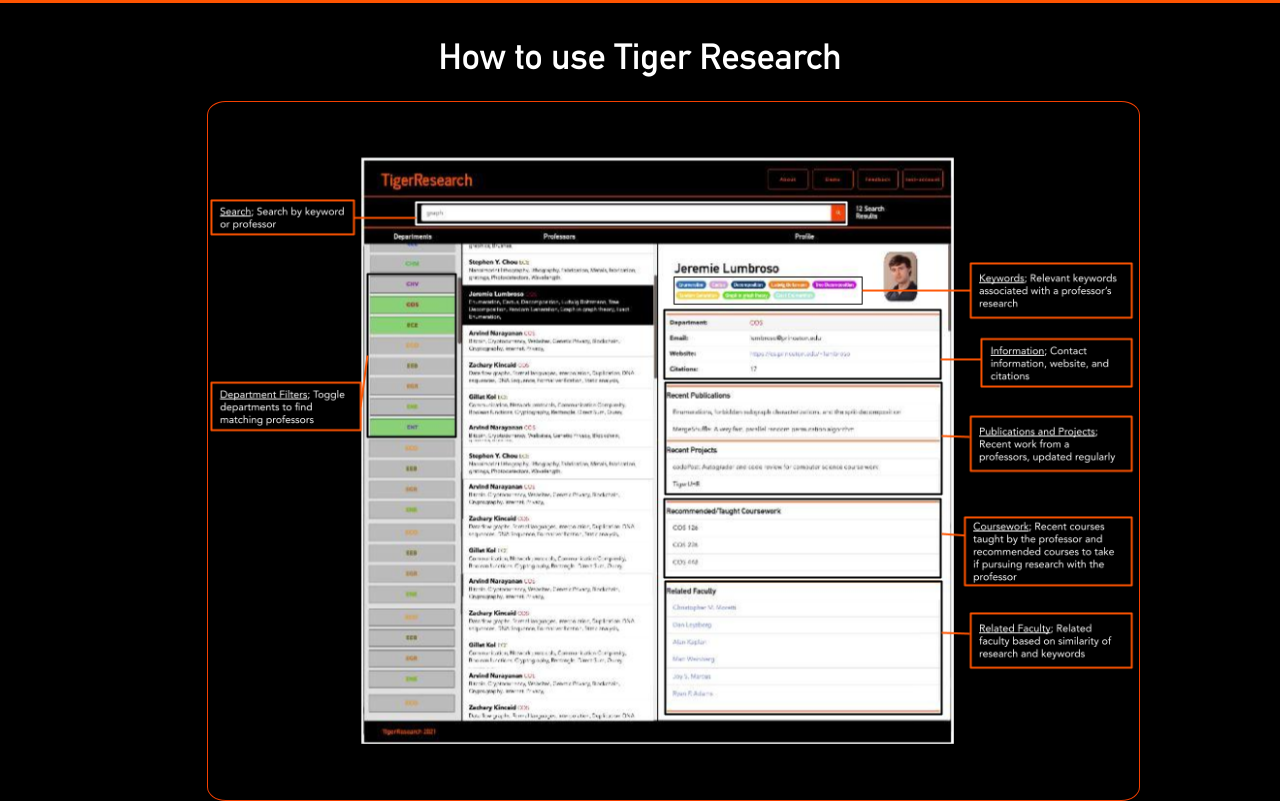
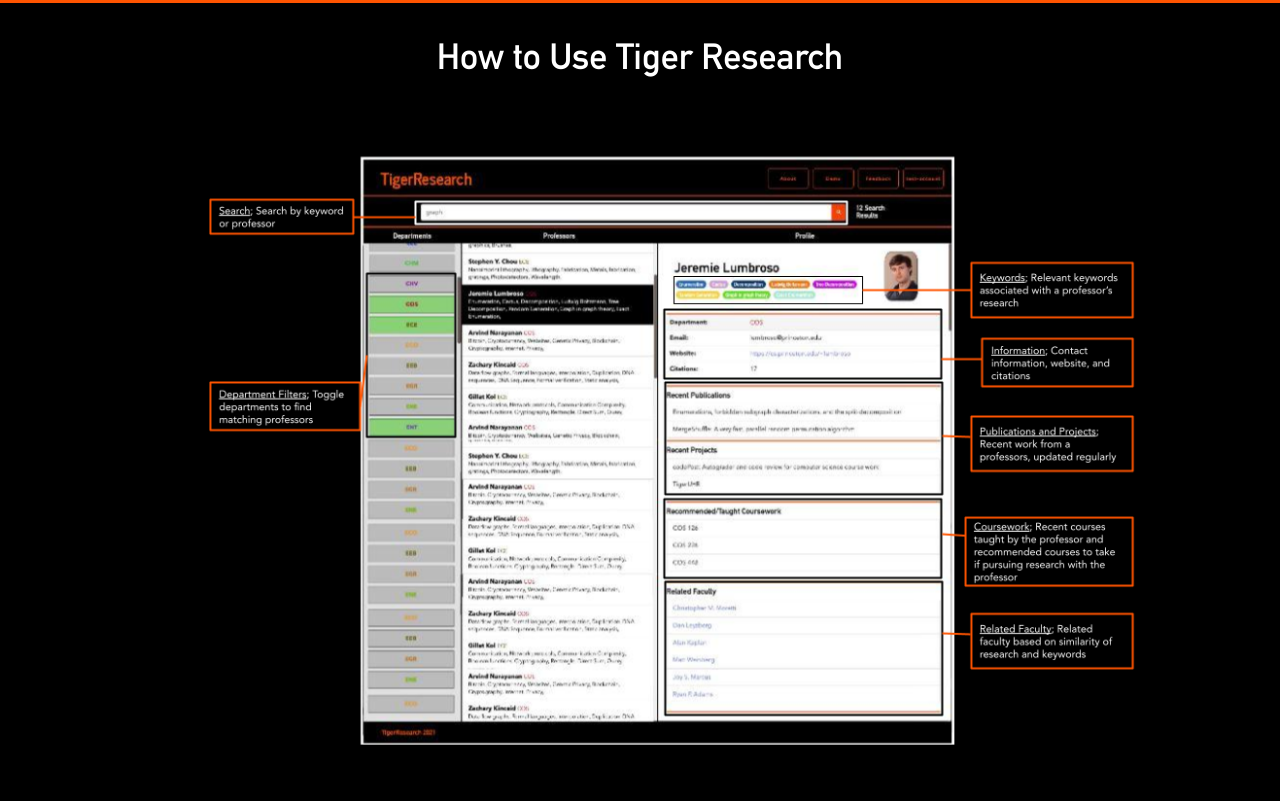
Before and after one commit to alexzhang13/TigerResearch, a Flask app: page /demo in a window 1280 px wide. Shown: the part 88-889 px from the top of the page. Run offline with Flask 2, Linux system fonts and the light colour scheme; a user stored in the database is signed in; some libraries are stand-ins or nearby versions; some web fonts are replaced.

Commit message:
Update demo.html

```diff
--- a/app/templates/demo.html
+++ b/app/templates/demo.html
@@ -10,14 +10,13 @@
         <div class="col-md-12 text-center align-middle" id="header-content">
             <br>
             <h1 style="color: white;">
-                <strong>How to use Tiger Research</strong>
+                <strong>How to Use Tiger Research</strong>
             </h1>
             <br>
 
         </div>
         <center>
-            <img src="../static/assets/files/Demo.png" class="rounded-circle" style="border: 1px solid #f54000;; border-radius: 2%"
-                height=700px>
+            <img src="../static/assets/files/Demo.png" class="rounded-circle" height=700px>
         </center>
 
     </div>
```
